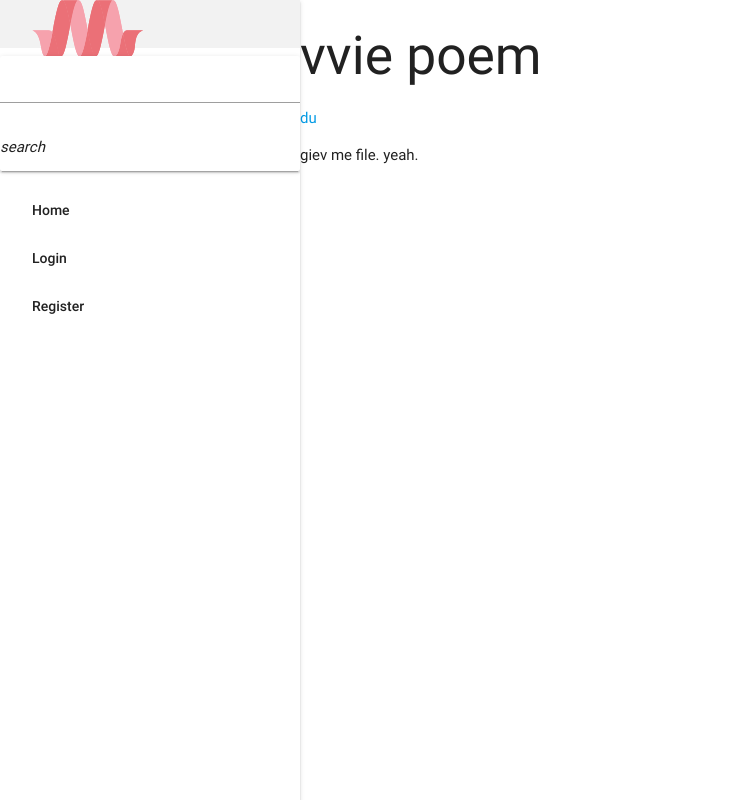
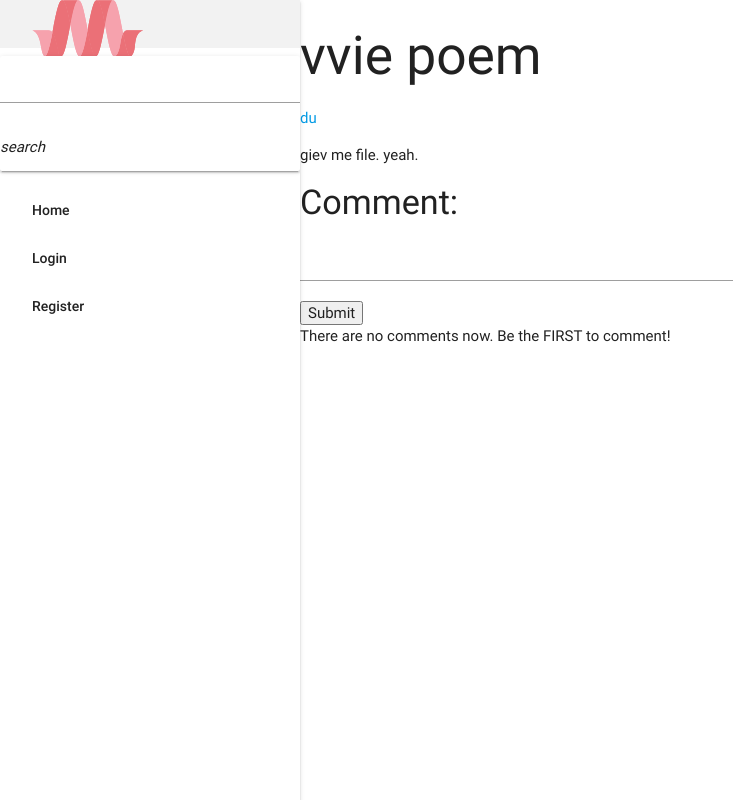
Before and after one commit to dum3ng/django-poem, a Django app: page /django/poem/detail/1/ in a window 1280 px wide. Shown: the whole page, without its empty margins (0-733 px from the left). Run offline with Django 3.2, Linux system fonts and the light colour scheme; data comes from the database, SQL or seed files in the repository; both versions use the stored data as it was after the commit.

Commit message:
add comment ability

```diff
--- a/poem/models.py
+++ b/poem/models.py
@@ -1,5 +1,6 @@
 from django.db import models
 from django.contrib.auth.models import User
+from django.utils import timezone
 
 # Create your models here.
 class Type(models.Model):
@@ -24,3 +25,26 @@ class Poem(models.Model):
 
     def __str__(self):
         return self.title
+
+class Comment(models.Model):
+    content = models.CharField(max_length=300, default='')
+    pub_date = models.DateTimeField('comment created')
+    poem = models.ForeignKey(Poem, null=True, on_delete=models.SET_NULL)
+    author = models.ForeignKey(User, on_delete=models.CASCADE)
+
+    def __str__(self):
+        return self.content
+
+    @classmethod
+    def create_now(cls, content, poem, author):
+        d = dict()
+        if isinstance(poem, int):
+            d['poem_id'] = poem
+        else:
+            d['poem'] = poem
+        if isinstance(author, int):
+            d['author_id'] = author
+        else:
+            d['author'] = author
+        c = cls(content=content, pub_date=timezone.now(), **d)
+        return c
--- a/poem/templates/poem/detail.html
+++ b/poem/templates/poem/detail.html
@@ -6,4 +6,18 @@
 <p>
 {{  poem.content }}
 </p>
+<form method="POST" action="{% url 'poem:comment' poem.id %}">
+  {% csrf_token %}
+  <input type="" name="user_id" value="{{ user.id }}" hidden />
+  <h4>{{ _('Comment') }}:</h4>
+  <input type="text" name="content" value="" />
+  <input type="submit" name="" value="{{ _('Submit') }}" />
+</form>
+{% for c in comments %}
+<span>{{ _('Author') }}: {{ c.author.username }}</span>
+<p>{{ c.content }}</p>
+{% empty %}
+{{ _("There are no comments now. Be the FIRST to comment!")}}
+{% endfor %}
+
 {% endblock main %}
--- a/poem/urls.py
+++ b/poem/urls.py
@@ -9,5 +9,6 @@ urlpatterns = [
     url(r'^edit/$', views.edit, name='edit'),
     url(r'^publish/$', views.publish, name='publish'),
     url(r'^detail/(?P<id>[0-9]+)/$', views.detail, name='detail'),
+    url(r'comment/(?P<poem_id>[0-9]+)/$', views.comment, name='comment'),
     url(r'^like/$', views.like, name='like'),
 ]
--- a/poem/views.py
+++ b/poem/views.py
@@ -6,7 +6,7 @@ from django.shortcuts import render, render_to_response
 from django.contrib.auth.decorators import login_required
 import datetime
 
-from .models import Poem, Type
+from .models import Poem, Type, Comment
 # Create your views here.
 
 def index(request):
@@ -21,7 +21,10 @@ def detail(request, id):
     Show detail of a poem.
     """
     poem = get_object_or_404(Poem, id=id)
-    return render(request, 'poem/detail.html', context={"poem":poem})
+    comments = poem.comment_set.all().order_by('-pub_date')
+    for c in comments:
+        print('authro: %s' % c.author.username)
+    return render(request, 'poem/detail.html', context={"poem":poem, "comments":comments})
 
 @login_required
 def create(request):
@@ -45,6 +48,19 @@ def publish(request):
         poem = Poem(title=title, content=content, pub_date=timezone.now(), type_id=type_id, author=request.user)
         poem.save()
         return HttpResponseRedirect(reverse('authen:profile'))
+
+
+@login_required
+def comment(request, poem_id):
+    poem = get_object_or_404(Poem, id=int(poem_id))
+    if request.method=='POST':
+        content = request.POST['content']
+        user_id = request.POST['user_id']
+        #comment = Comment(content=content, poem_id=int(poem_id), author_id=int(user_id))
+        comment = Comment.create_now(content, int(poem_id), int(user_id))
+        comment.save()
+        return HttpResponseRedirect(reverse('poem:detail', args=(poem_id)))
+
 # APIs
 @login_required
 def like(request):
```
Also changed, not shown: poem/admin.py (+6 -2 lines), db.sqlite3, locale/zh_Hans/LC_MESSAGES/django.po, poem/migrations/0003_comment.py (added), poem/migrations/0004_comment_pub_date.py (added), 1 other file.
